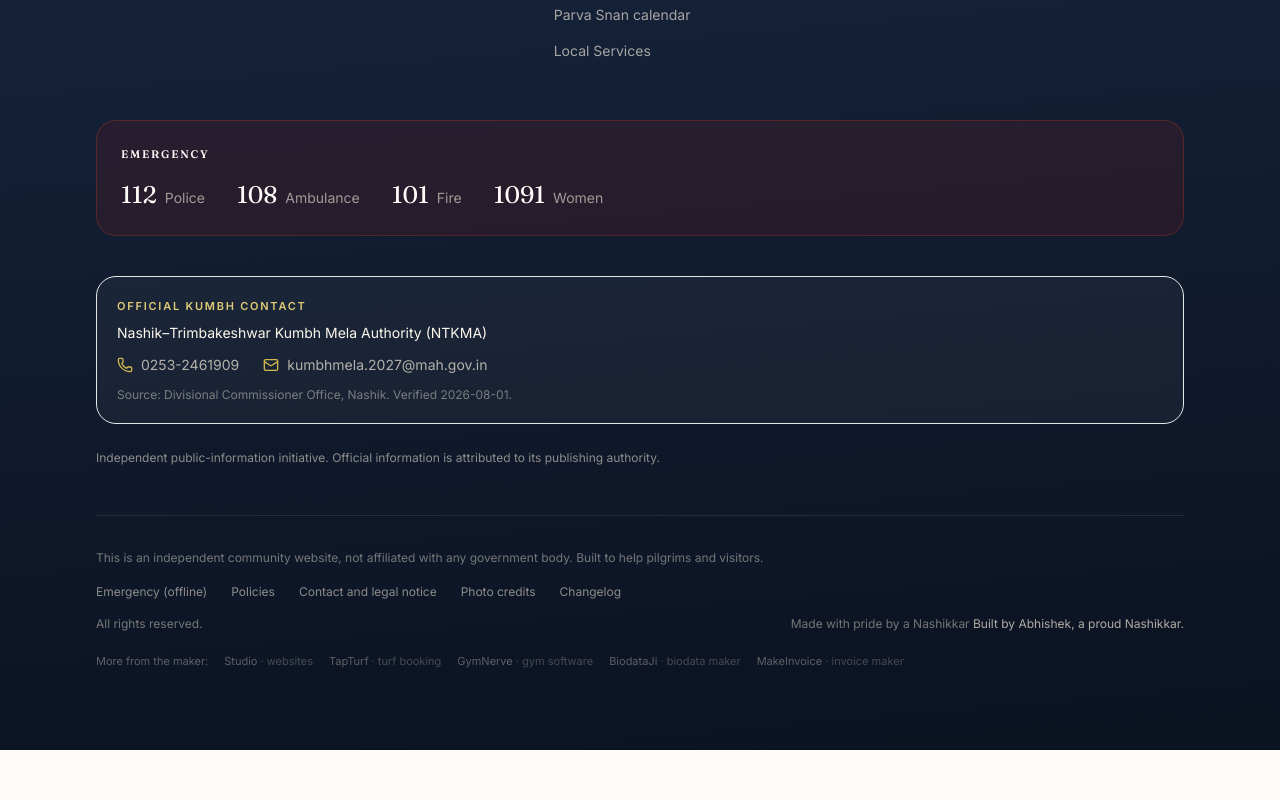
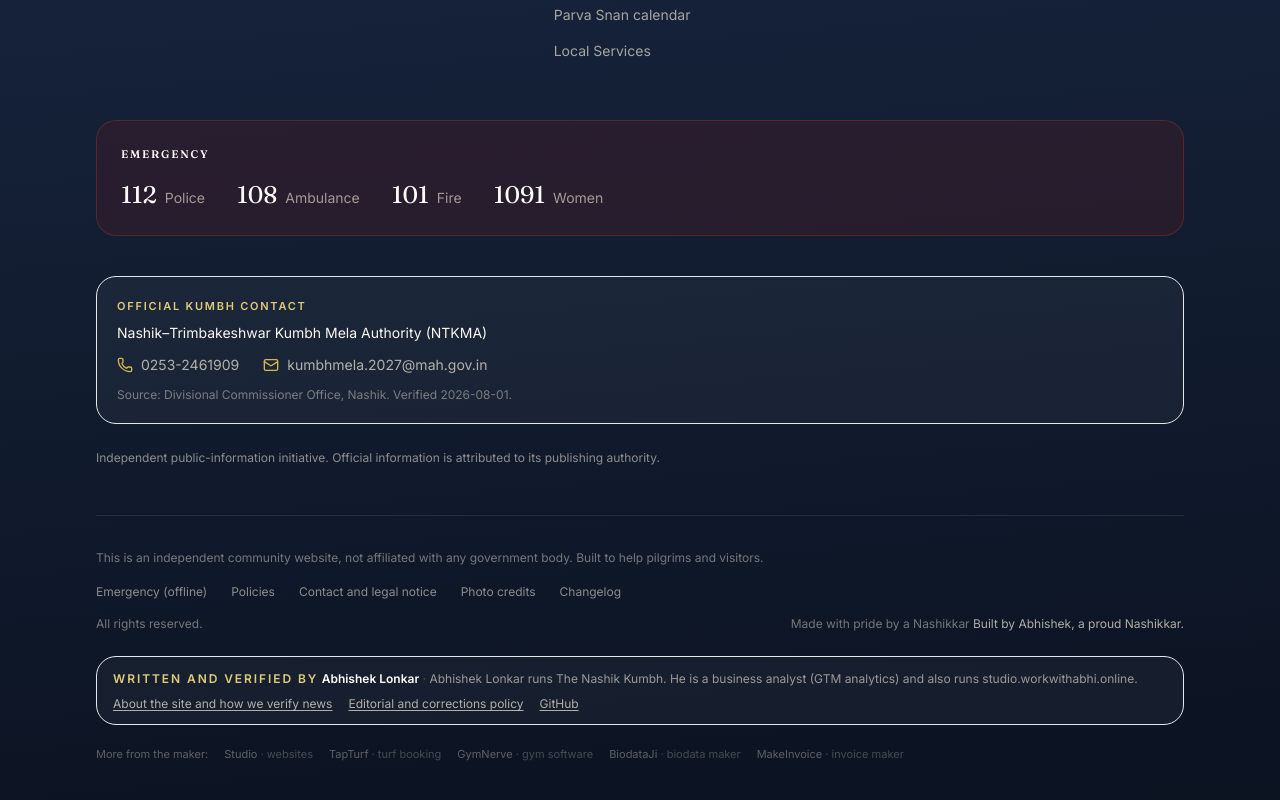
Before and after one commit to lonkarabhishek/thenashikkumbh, a Next.js app: page /en/kumbh-countdown in a window 1280 px wide. Shown: the part 3852-4652 px from the top of the page. Before the commit the page ends 4602 px from the top, so only its background shows below. Built offline with nearby package versions, Linux system fonts and the light colour scheme.

Commit message:
Footer: compact author box (mr/hi/en) above 'More from the maker'

```diff
--- a/src/components/Footer.tsx
+++ b/src/components/Footer.tsx
@@ -5,6 +5,7 @@ import { Facebook, Instagram, Mail, Phone } from "lucide-react";
 import { useLanguage } from "@/context/LanguageContext";
 import { translations } from "@/i18n/translations";
 import { navExtra } from "@/i18n/navExtra";
+import AuthorBox from "@/components/trust/AuthorBox";
 import { BorderStrip } from "@/components/art/Motifs";
 import { offices, siteAttribution } from "@/data/verified";
 
@@ -254,6 +255,8 @@ export default function Footer() {
             </p>
           </div>
 
+          <AuthorBox variant="footer" />
+
           <p className="mt-5 flex flex-wrap items-center gap-x-4 gap-y-1 text-[0.6875rem] text-cream-200/35">
             <span>{t({ en: "More from the maker:", hi: "निर्माता की ओर से और:", mr: "निर्मात्याकडून आणखी:" })}</span>
             {MAKER_LINKS.map((l) => (
--- a/src/components/trust/AuthorBox.tsx
+++ b/src/components/trust/AuthorBox.tsx
@@ -10,8 +10,35 @@ const COPY = {
   policy: { en: "Editorial and corrections policy", hi: "संपादकीय और सुधार नीति", mr: "संपादकीय आणि दुरुस्ती धोरण" },
 };
 
-export default function AuthorBox() {
+/**
+ * `variant="footer"`: the same wording and links, compact and in the dark
+ * footer's colours. No schema here; the Person entity is in the sitewide JSON-LD.
+ */
+export default function AuthorBox({ variant = "default" }: { variant?: "default" | "footer" }) {
   const { locale } = useLanguage();
+  if (variant === "footer") {
+    return (
+      <aside
+        aria-label={COPY.label[locale]}
+        data-author-box="footer"
+        className="mt-6 rounded-card border border-cream-200/12 bg-cream-50/[0.04] px-4 py-3"
+      >
+        <p className="text-xs leading-relaxed text-cream-200/60">
+          <span className="font-semibold uppercase tracking-[0.16em] text-gold-300">{COPY.label[locale]}</span>{" "}
+          <Link href="/about#who-runs-this-site" className="font-semibold text-cream-50 hover:text-gold-300">
+            {SITE_OWNER.name}
+          </Link>
+          <span className="text-cream-200/30"> · </span>
+          {SITE_OWNER.bio[locale]}
+        </p>
+        <p className="mt-2 flex flex-wrap gap-x-4 gap-y-1 text-xs">
+          <Link href="/about#who-runs-this-site" className="text-cream-200/70 underline underline-offset-2 hover:text-cream-50">{COPY.about[locale]}</Link>
+          <Link href="/policies#corrections" className="text-cream-200/70 underline underline-offset-2 hover:text-cream-50">{COPY.policy[locale]}</Link>
+          <a href={SITE_OWNER.github} target="_blank" rel="noopener noreferrer" className="text-cream-200/70 underline underline-offset-2 hover:text-cream-50">GitHub</a>
+        </p>
+      </aside>
+    );
+  }
   return (
     <aside aria-label={COPY.label[locale]} className="mt-10 rounded-xl border border-temple-200 bg-cream-50 p-5">
       <p className="text-xs font-semibold uppercase tracking-wider text-saffron-700">{COPY.label[locale]}</p>
```
